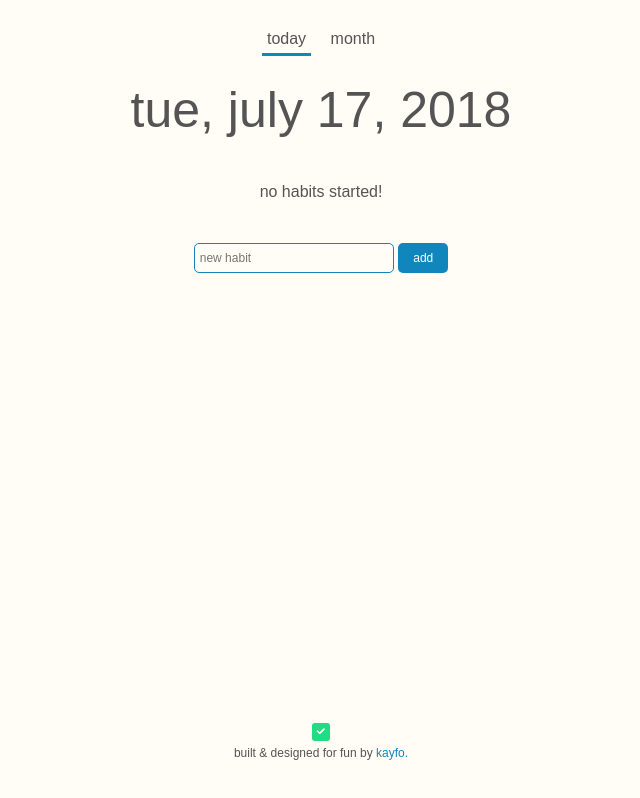
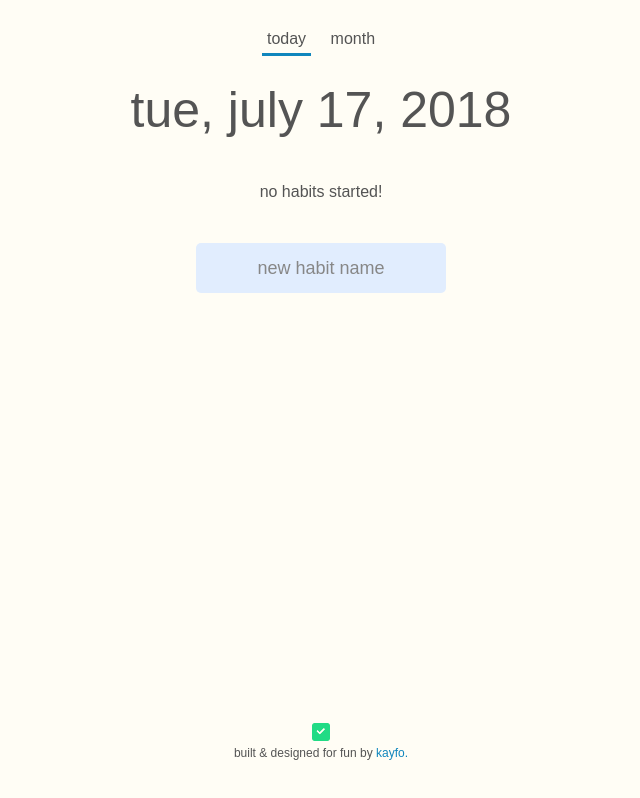
Before and after one commit to kayfo23/habit-rabbit, a plain HTML site: page index.html in a window 1280 px wide. Shown: the whole page, without its empty margins (319-959 px from the left). Drawn offline with Linux system fonts and the light colour scheme.

Commit message:
Refactor input styles and add transitions

```diff
--- a/index.html
+++ b/index.html
@@ -47,14 +47,10 @@
   <div>
     <form id="form">
 
-      <input type="text" name="habit-title" id="habit-title-input" placeholder="new habit" required>
-
-      <!-- <input type="radio" name="habit-type" id="habit-type-daily" value="daily" checked>
-      <label for="habit-type-daily">daily</label>
-      <input type="radio" name="habit-type" id="habit-type-weekly" value="weekly">
-      <label for="habit-type-weekly">weekly</label> -->
-
-      <button type="submit" id="habit-submit">add</button>
+      <div class="form-item">
+        <input type="text" name="habit-title" id="habit-title-input" required>
+        <label for="habit-title-input" class="label">new habit name</label>
+      </div>
 
     </form>
   </div>
--- a/style.css
+++ b/style.css
@@ -3,14 +3,16 @@
   --white: #ffffff;
   --background-color: rgb(255, 253, 245);
   --primary-color: rgb(16, 134, 189);
+  --primary-color-gradient: linear-gradient(to bottom right, rgb(101, 197, 241), rgb(16, 134, 189));
   --highlight-color: rgb(112, 166, 248);
 
   --default-color: rgb(225, 237, 254);
-  --complete-color: rgb(36, 219, 134);
-  --incomplete-color: rgb(252, 130, 150);
-  --start-date-color: rgb(231, 201, 65);
+  --complete-color: linear-gradient(to bottom right, rgb(136, 243, 193), rgb(16, 156, 91));
+  --incomplete-color: linear-gradient(to bottom right, rgb(245, 166, 179), rgb(207, 56, 81));
+  --start-date-color: linear-gradient(to bottom right, rgb(241, 237, 103), rgb(202, 196, 30));
 
   --primary-text-color: rgb(84, 84, 84);
+  --secondary-text-color: rgb(135, 135, 135);
 }
 
 *,
@@ -86,7 +88,7 @@ body {
 .today-habit-title-cell {
   height: 35px;
   position: relative;
-  color: var(--primary-color);
+  color: var(--primary-text-color);
   background: var(--background-color);
   font-size: 20px;
   padding: 0 15px;
@@ -100,6 +102,7 @@ body {
   border-radius: 5px;
   color: var(--background-color);
   width: 35px;
+  font-size: 20px;
   cursor: pointer;
 }
 
@@ -140,27 +143,53 @@ body {
   margin: 40px;
 }
 
-#habit-title-input {
-  width: 200px;
-  height: 30px;
+.form-item {
+  position: relative;
+  background: var(--default-color);
+  width: 250px;
+  height: 50px;
   border-radius: 5px;
-  font-family: 'avenir', arial;
-  font-size: 12px;
-  border: 1px solid var(--primary-color);
-  background: var(--background--color);
-  padding: 5px;
+  margin: 0 auto;
+  display: flex;
+  align-items: center;
 }
 
-#habit-submit {
-  width: 50px;
-  height: 30px;
-  border-radius: 5px;
+#habit-title-input {
+  width: 90%;
+  font-family: 'avenir', arial;
+  font-size: 18px;
   border: none;
-  font-family: 'avenir', arial;
+  outline: none;
+  padding: 3px;
+  margin: 3px auto;
+  background: var(--default-color);
+  text-align: center;
+  transition: .2s;
+}
+#habit-title-input:focus {
+  margin-top: 12px;
+  border-bottom: 1px solid var(--secondary-text-color);
+}
+#habit-title-input:focus + .label {
+  margin-top: -15px;
   font-size: 12px;
-  background: var(--primary-color);
-  color: var(--background-color);
 }
+#habit-title-input:valid + .label {
+  margin-top: -15px;
+  font-size: 12px;
+}
+.label {
+  position: absolute;
+  font-size: 18px;
+  padding: 5px;
+  left: 50%;
+  width: 100%;
+  transform: translateX(-50%);
+  transition: .2s;
+  color: var(--secondary-text-color);
+}
+
+
 
 .footer {
   position: fixed;
```
